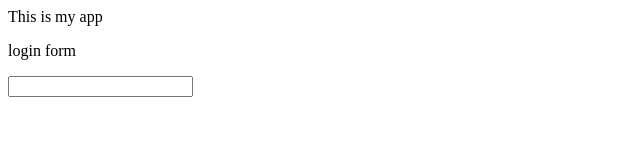
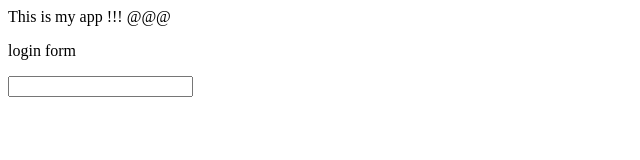
Before and after one commit to vedran555/myappsample, a plain HTML site: page index.html in a window 1280 px wide. Shown: the full height of the page, 0-640 px from the left. Drawn offline with Linux system fonts and the light colour scheme.

Commit message:
índex added !!! @@@

```diff
--- a/index.html
+++ b/index.html
@@ -4,7 +4,7 @@
     <title>My app</title>
 </head>
 <body>
-    This is my app
+    This is my app !!! @@@
     <p>login form</p>
     <form>
         <input type="text" size="20">
```
